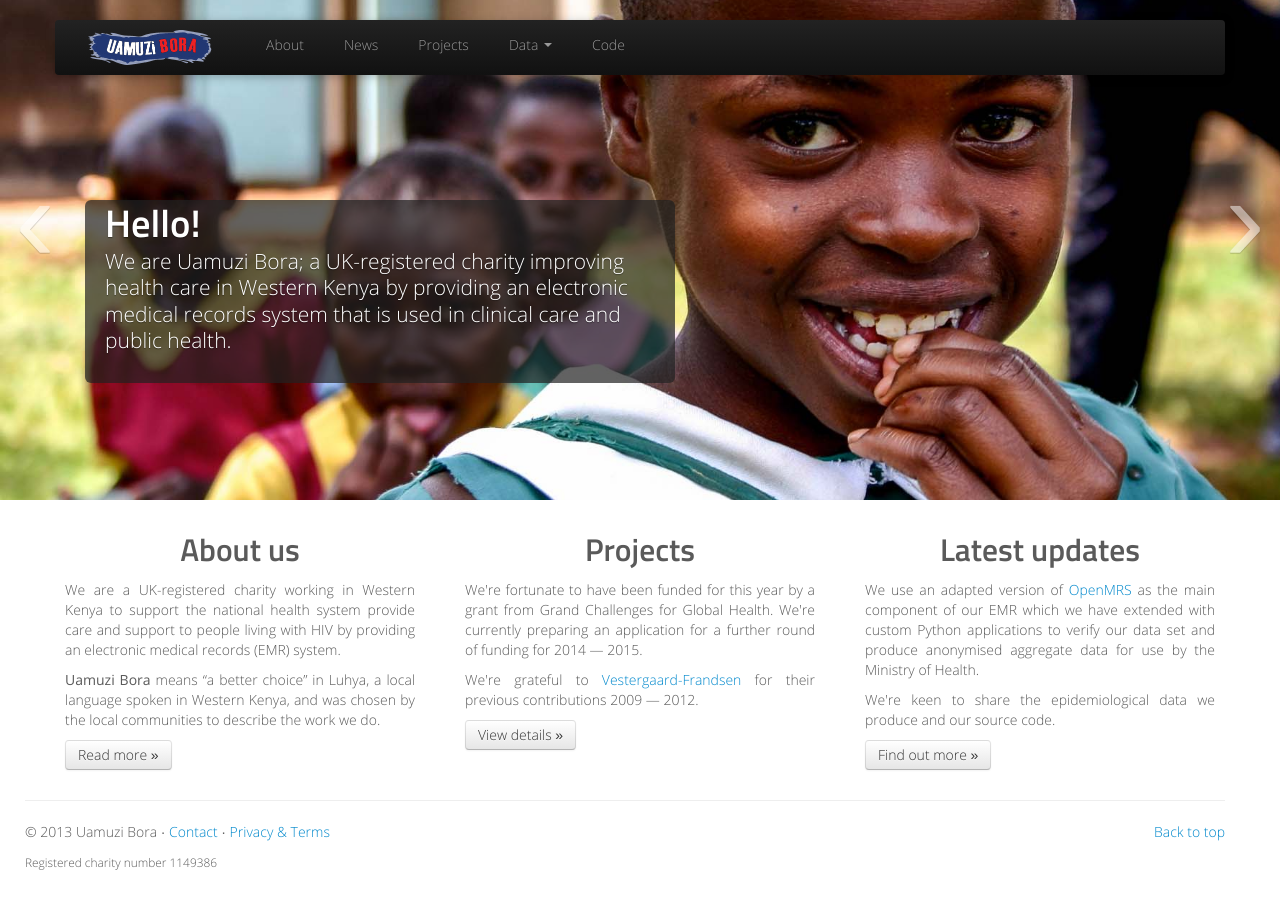
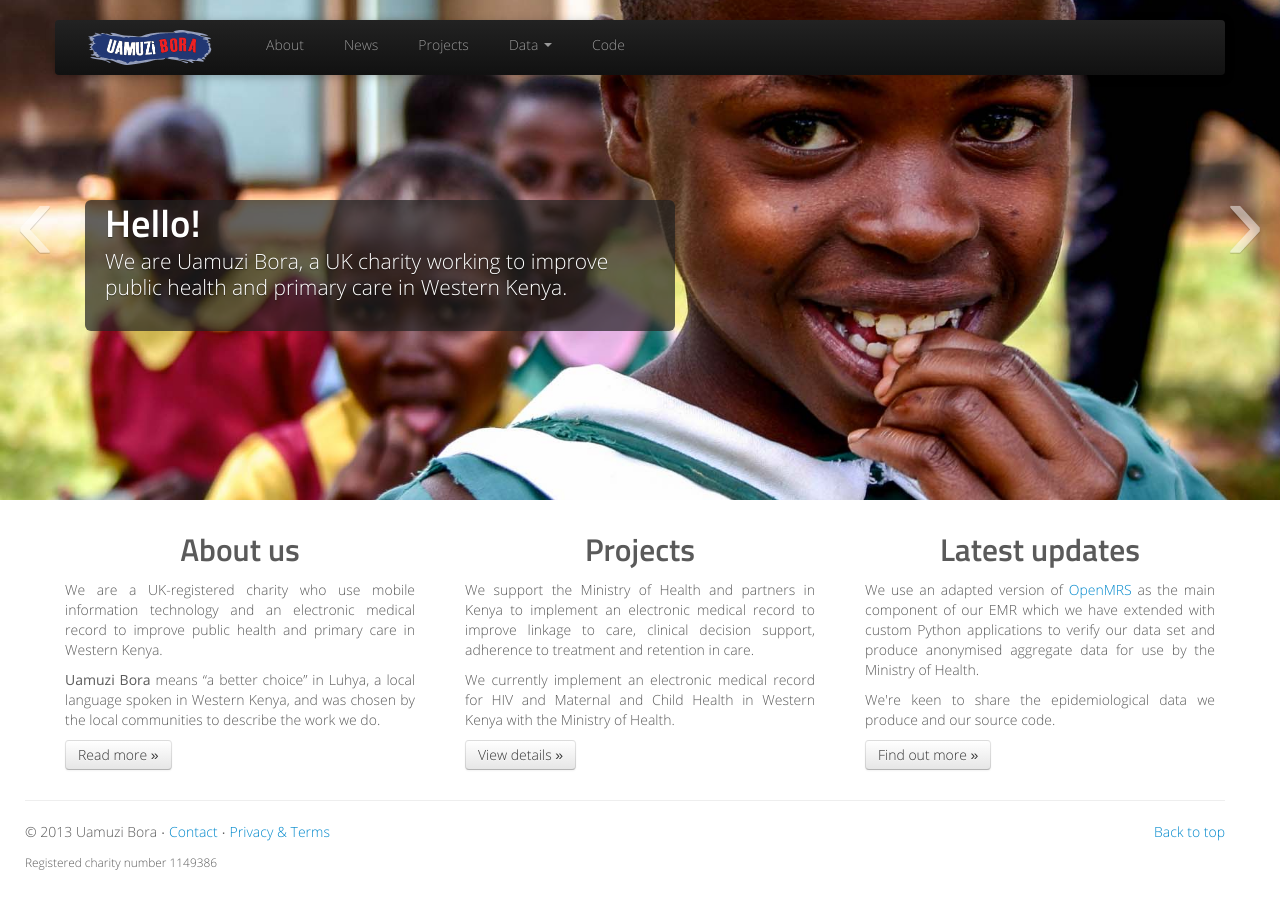
Before and after one commit to uamuzibora/uamuzibora.org, a Jekyll site: the page built from index.html, in a window 1280 px wide. Built offline with Jekyll 4.4.1, drawn with Linux system fonts in a browser that asks for light colours; Markdown is read by kramdown in place of the engine named in the settings; comment, search, counter and statistics services are not loaded.

Commit message:
John's first edits

```diff
--- a/index.html
+++ b/index.html
@@ -10,7 +10,7 @@
 					<div class="container">
 						<div class="carousel-caption">
 							<h1>Hello!</h1>
-							<p class="lead">We are Uamuzi Bora; a UK-registered charity improving health care in Western Kenya by providing an electronic medical records system that is used in clinical care and public health.</p>
+							<p class="lead">We are Uamuzi Bora, a UK charity working to improve public health and primary care in Western Kenya.</p>
 						</div>
 					</div>
 				</div>
@@ -19,9 +19,9 @@
 				<div class="slide-2">
 					<div class="container">
 						<div class="carousel-caption">
-							<h1>It works</h1>
-							<p class="lead">We have &gt;12,000 patients in our pilot scheme and have reduced the number of patients lost to followup and missing vital clinical parameters such as CD4 counts.</p>
-							<a class="btn btn-large btn-primary" href="#">See how we're doing</a>
+							<h1>Making a difference</h1>
+							<p class="lead">We use an electronic medical record to improve care for more than 13,000 HIV patients in Western Kenya.</p>
+							<a class="btn btn-large btn-primary" href="{{ site.url}}{{ site.baseurl }}data/hiv">See how we're doing</a>
 						</div>
 					</div>
 				</div>
@@ -30,9 +30,31 @@
 				<div class="slide-3">
 					<div class="container">
 						<div class="carousel-caption">
-							<h1>Get to the source...</h1>
-							<p class="lead">We use open source software to achieve our goals and are eager to contribute back to the community. We're also keen to share our aggregate data with interested parties.</p>
-							<a class="btn btn-large btn-primary" href="#">Learn more</a>
+							<h1>Grand Challenges Canada</h1>
+							<p class="lead">We are recipients of a grant from Grand Challenges Canada to continue to develop and expand our HIV work.</p>
+							<a class="btn btn-large btn-primary" href="{{ site.url}}{{ site.baseurl }}projects/hiv/#video">Watch our video</a>
+						</div>
+					</div>
+				</div>
+			</div>
+			<div class="item">
+				<div class="slide-3">
+					<div class="container">
+						<div class="carousel-caption">
+							<h1>Maternal &amp; Child Health</h1>
+							<p class="lead">We are working with the Ministry of Health in Kenya to pilot a Maternal and Child Health electronic medical record. </p>
+							<a class="btn btn-large btn-primary" href="{{ site.url}}{{ site.baseurl }}data/mch">See how we're doing</a>
+						</div>
+					</div>
+				</div>
+			</div>
+			<div class="item">
+				<div class="slide-3">
+					<div class="container">
+						<div class="carousel-caption">
+							<h1>Built using open source</h1>
+							<p class="lead">We use OpenMRS as the foundation of our system and believe health software should be free.</p>
+							<a class="btn btn-large btn-primary" href="https://github.com/uamuzibora">Get our code on GitHub</a>
 						</div>
 					</div>
 				</div>
@@ -51,7 +73,7 @@
     	<div class="row">
     		<div class="span12">
     			<h1>Hello!</h1>
-    			<p class="lead">We're Uamuzi Bora; a UK-registered charity improving HIV care in Western Kenya by providing an electronic medical records system that works for both clinicians and epidemiologists.</p>
+    			<p class="lead">We are Uamuzi Bora, a UK-registered charity who use mobile information technology and an electronic medical record to improve public health and primary care in Western Kenya.</p>
     		</div>
     	</div>
     </div>
@@ -67,14 +89,14 @@
       <div class="row">
         <div class="span4">
 			<h2>About us</h2>
-			<p>We are a UK-registered charity working in Western Kenya to support the national health system provide care and support to people living with HIV by providing an electronic medical records (EMR) system.</p>
+			<p>We are a UK-registered charity who use mobile information technology and an electronic medical record to improve public health and primary care in Western Kenya.</p>
 			<p><strong>Uamuzi Bora</strong> means “a better choice” in Luhya, a local language spoken in Western Kenya, and was chosen by the local communities to describe the work we do.</p>
           <p><a class="btn" href="{{ site.url }}{{ site.baseurl }}about">Read more &raquo;</a></p>
         </div><!-- /.span4 -->
         <div class="span4">
           <h2>Projects</h2>
-          <p>We're fortunate to have been funded for this year by a grant from Grand Challenges for Global Health. We're currently preparing an application for a further round of funding for 2014 &mdash; 2015.</p>
-          <p>We're grateful to <a href="http://vestergaard-frandsen.com">Vestergaard-Frandsen</a> for their previous contributions 2009 &mdash; 2012.</p>
+          <p>We support the Ministry of Health and partners in Kenya to implement an electronic medical record to improve linkage to care, clinical decision support, adherence to treatment and retention in care.</p>
+          <p>We currently implement an electronic medical record for HIV and Maternal and Child Health in Western Kenya with the Ministry of Health.</p>
           <p><a class="btn" href="#">View details &raquo;</a></p>
         </div><!-- /.span4 -->
         <div class="span4">
```
Also changed, not shown: about/index.md (+1 -1 lines).
